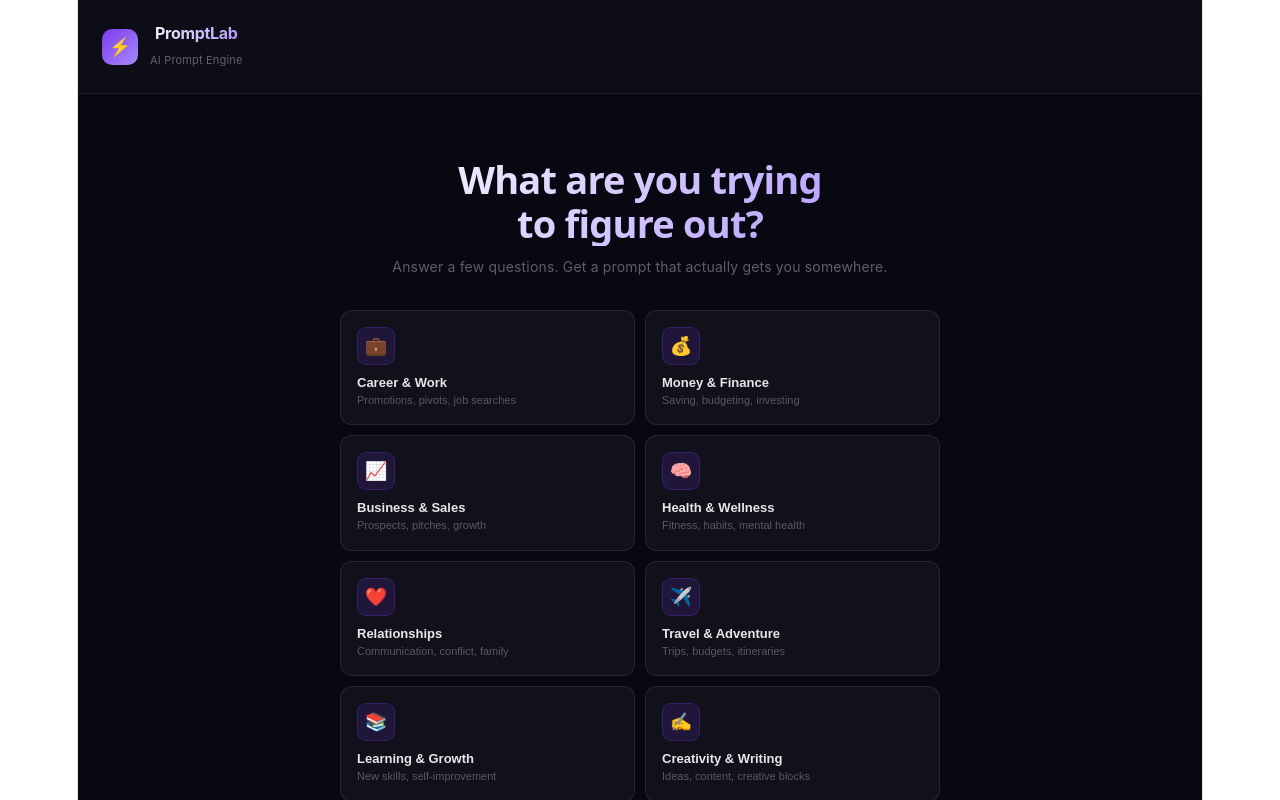
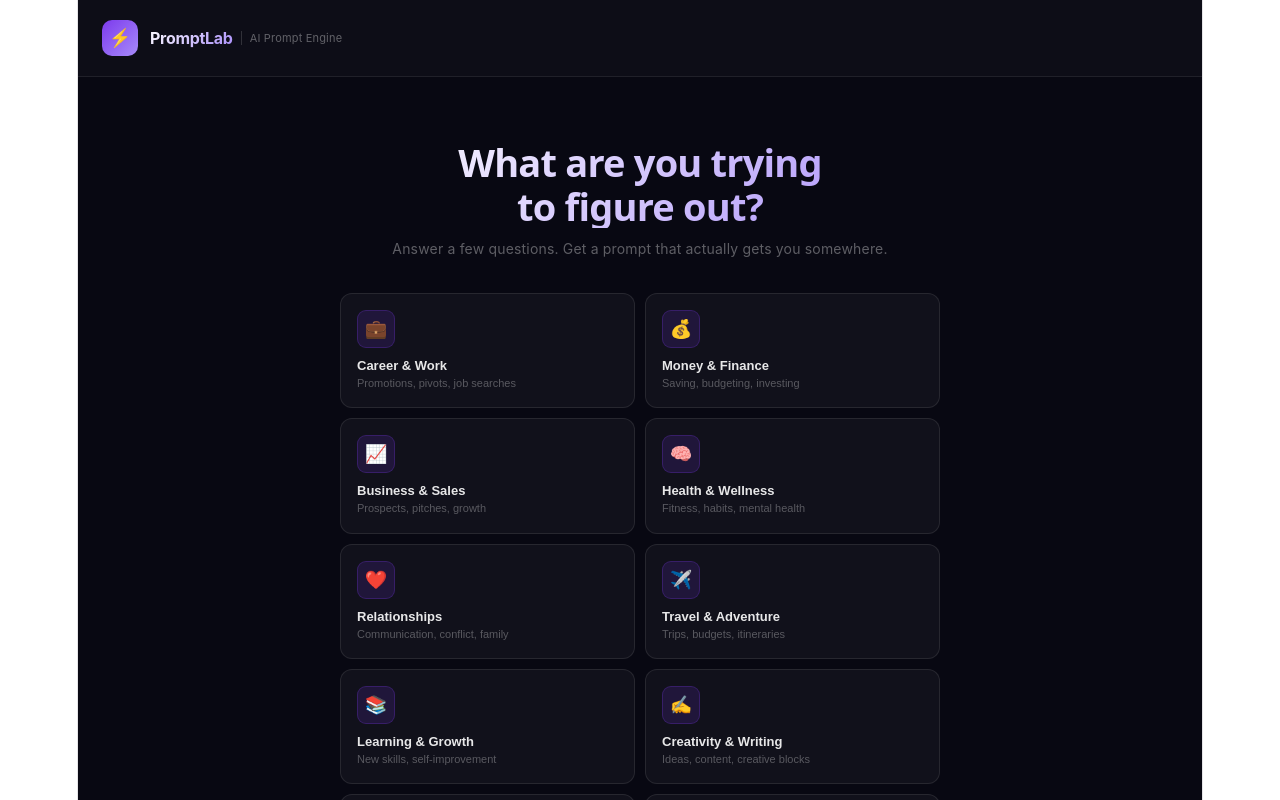
Before and after one commit to AlmonteIntelligence/promptlab, a React (Vite) app: page / in a window 1280 px wide. Shown: the top 800 px of the page. Built offline with nearby package versions, Linux system fonts and the light colour scheme.

Commit message:
header — inline brand name and tagline

```diff
--- a/src/App.jsx
+++ b/src/App.jsx
@@ -332,8 +332,11 @@ export default function App() {
         <div style={{ display: "flex", alignItems: "center", gap: "12px" }}>
           <div style={styles.logoBox}>⚡</div>
           <div>
-            <div style={styles.brandName}>PromptLab</div>
-            <div style={styles.brandSub}>AI Prompt Engine</div>
+            <div style={{ display: "flex", alignItems: "center", gap: "8px" }}>
+  <div style={styles.brandName}>PromptLab</div>
+  <div style={{ width: "1px", height: "14px", background: "rgba(255,255,255,0.15)" }} />
+  <div style={styles.brandSub}>AI Prompt Engine</div>
+</div>
           </div>
         </div>
         {step !== "category" && (
```
